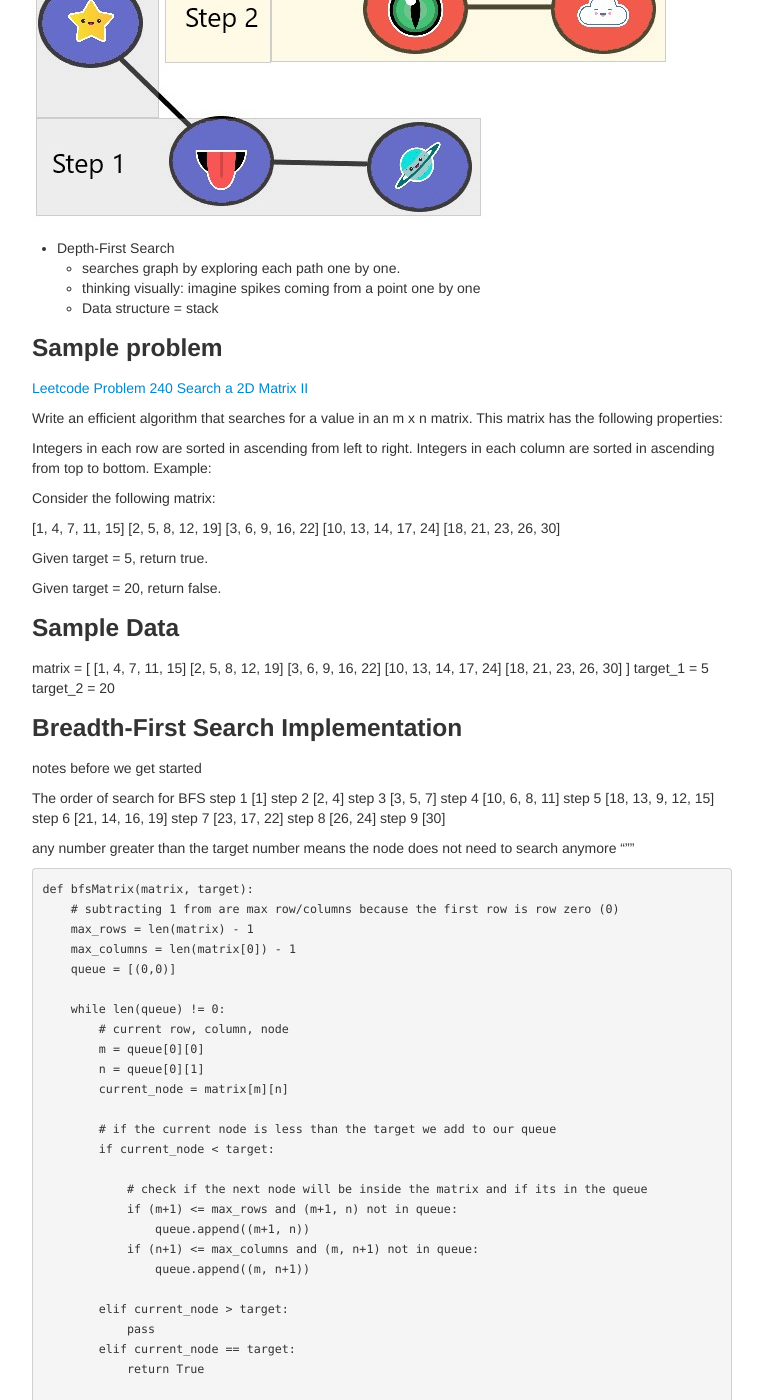
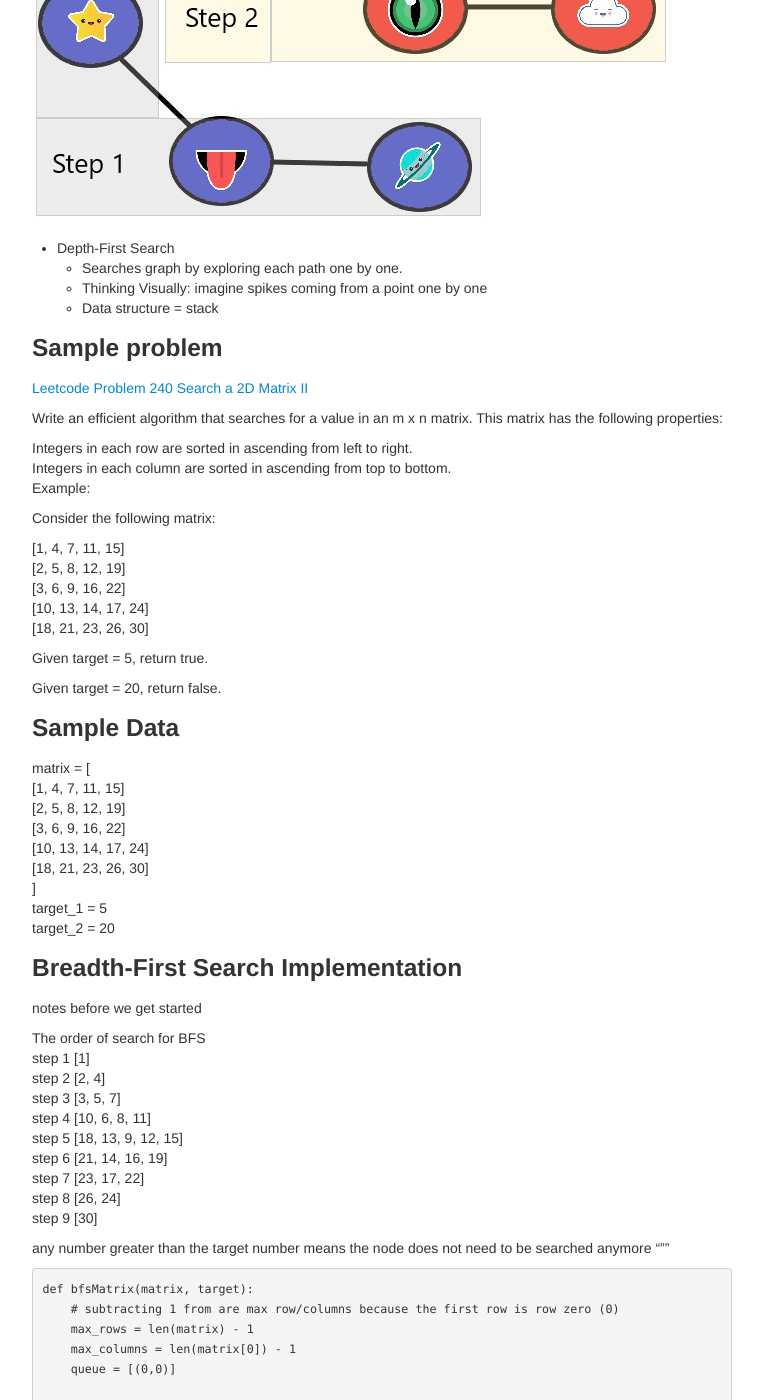
Before and after one commit to KyleMcClay/python_dsa, a Jekyll site: the page built from pages/BFS_vs_DFS.md, in a window 1280 px wide and 1400 px high, scrolled down 1049 px. Shown: the whole window, without its empty margins (258-1021 px from the left). Built offline with Jekyll 4.4.1, drawn with Linux system fonts in a browser that asks for light colours; some of the changed text lies outside the part shown.

Commit message:
more information on BFS vs DFS

````diff
--- a/pages/BFS_vs_DFS.md
+++ b/pages/BFS_vs_DFS.md
@@ -9,8 +9,8 @@ description: How to use BFS & DFS algorithms in python
 <img src="https://kylemcclay.github.io/python_dsa/images/BFS.jpg" alt="Broken" class="inline"/>
 
 - Breadth-First Search
-  - searches graph by exploring each node closest to the starting point
-  - thinking visually: imagine tree roots branching out
+  - Searches graph by exploring each node closest to the starting point
+  - Thinking Visually: imagine tree roots branching out
   - Data structure = queue
 
 ### Depth-First Search
@@ -18,8 +18,8 @@ description: How to use BFS & DFS algorithms in python
 <img src="https://kylemcclay.github.io/python_dsa/images/DFS.jpg" alt="Broken" class="inline"/>
 
 - Depth-First Search
-  - searches graph by exploring each path one by one.
-  - thinking visually: imagine spikes coming from a point one by one
+  - Searches graph by exploring each path one by one.
+  - Thinking Visually: imagine spikes coming from a point one by one
   - Data structure = stack
 
 
@@ -28,49 +28,49 @@ description: How to use BFS & DFS algorithms in python
 
 Write an efficient algorithm that searches for a value in an m x n matrix. This matrix has the following properties:
 
-Integers in each row are sorted in ascending from left to right.
-Integers in each column are sorted in ascending from top to bottom.
+Integers in each row are sorted in ascending from left to right. <br />
+Integers in each column are sorted in ascending from top to bottom. <br />
 Example:
 
 Consider the following matrix:
 
-[1,   4,  7, 11, 15]
-[2,   5,  8, 12, 19]
-[3,   6,  9, 16, 22]
-[10, 13, 14, 17, 24]
-[18, 21, 23, 26, 30]
+[1,   4,  7, 11, 15] <br />
+[2,   5,  8, 12, 19] <br />
+[3,   6,  9, 16, 22] <br />
+[10, 13, 14, 17, 24] <br />
+[18, 21, 23, 26, 30] <br />
 
 Given target = 5, return true.
 
 Given target = 20, return false.
 
 ### Sample Data
-matrix = [
-[1,   4,  7, 11, 15]
-[2,   5,  8, 12, 19]
-[3,   6,  9, 16, 22]
-[10, 13, 14, 17, 24]
-[18, 21, 23, 26, 30]
-]
-target_1 = 5
-target_2 = 20
+matrix = [ <br />
+[1,   4,  7, 11, 15] <br />
+[2,   5,  8, 12, 19] <br />
+[3,   6,  9, 16, 22] <br />
+[10, 13, 14, 17, 24] <br />
+[18, 21, 23, 26, 30] <br />
+] <br />
+target_1 = 5 <br />
+target_2 = 20 <br />
 
 
 ### Breadth-First Search Implementation
 notes before we get started
 
-The order of search for BFS
-step 1 [1]
-step 2 [2, 4]
-step 3 [3, 5, 7]
-step 4 [10, 6, 8, 11]
-step 5 [18, 13, 9, 12, 15]
-step 6 [21, 14, 16, 19]
-step 7 [23, 17, 22]
-step 8 [26, 24]
-step 9 [30]
+The order of search for BFS <br />
+step 1 [1] <br />
+step 2 [2, 4] <br />
+step 3 [3, 5, 7] <br />
+step 4 [10, 6, 8, 11] <br />
+step 5 [18, 13, 9, 12, 15] <br />
+step 6 [21, 14, 16, 19] <br />
+step 7 [23, 17, 22] <br />
+step 8 [26, 24] <br />
+step 9 [30] <br />
 
-any number greater than the target number means the node does not need to search anymore
+any number greater than the target number means the node does not need to be searched anymore
 """
 ```python
 def bfsMatrix(matrix, target):
@@ -106,14 +106,14 @@ def bfsMatrix(matrix, target):
 
 
 ### Depth-First Search Implementation
-The order of search for DFS
-step 1 [1, 2, 3, 10, 18, 21]
-step 2 [13, 14, 23]
-step 3 [17, 26]
-step 4 [24]
-step 4 [6, 9, 16, 22]
-step 5 [5, 8, 12, 19]
-step 6 [4, 7, 11, 15]
+The order of search for DFS <br />
+step 1 [1, 2, 3, 10, 18, 21] <br />
+step 2 [13, 14, 23] <br />
+step 3 [17, 26] <br />
+step 4 [24] <br />
+step 4 [6, 9, 16, 22] <br />
+step 5 [5, 8, 12, 19] <br />
+step 6 [4, 7, 11, 15] <br />
 
 
 ```python
````
